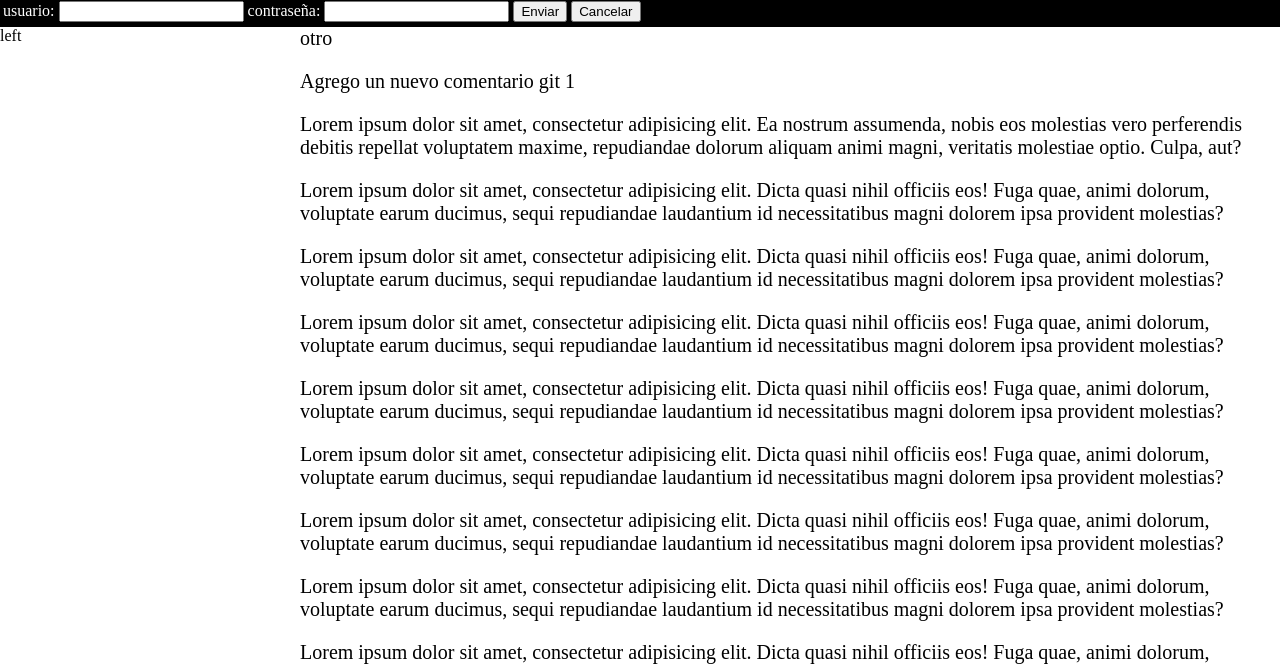
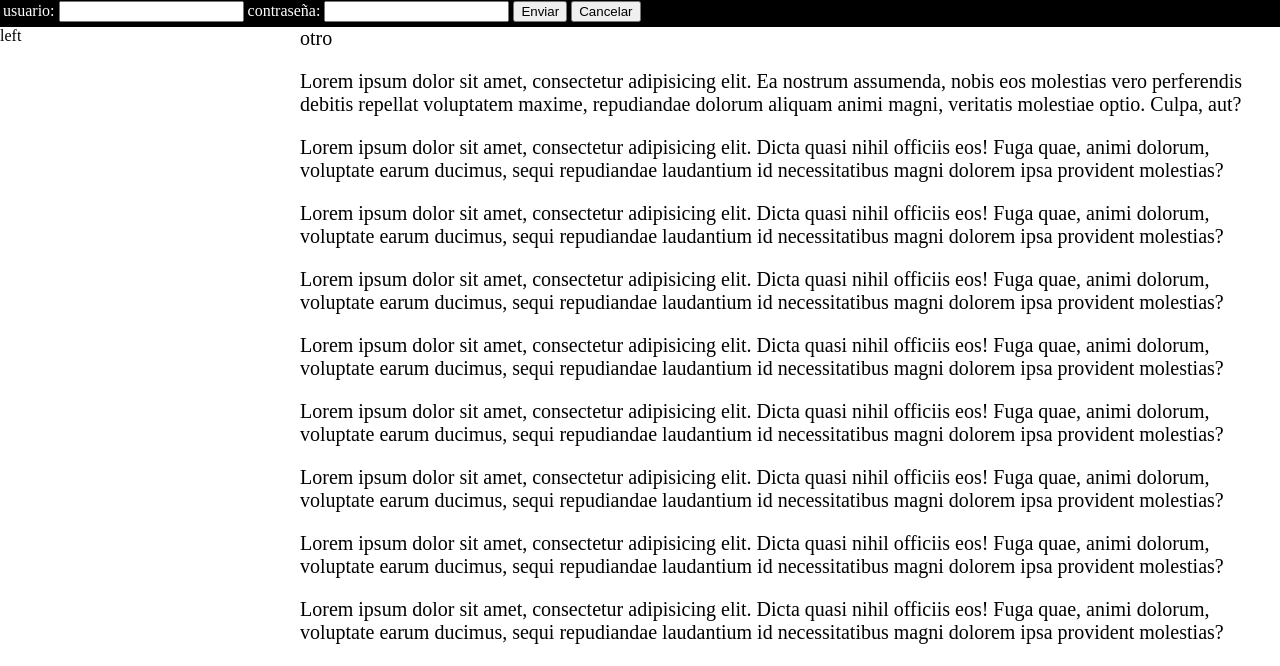
Before and after one commit to WeSolution/MiProyecto, a plain HTML site: page index.html in a window 1280 px wide. Shown: the top 666 px of the page. Drawn offline with Linux system fonts and the light colour scheme.

Commit message:
actualizando Test

```diff
--- a/index.html
+++ b/index.html
@@ -21,7 +21,7 @@
 	</div>
 	<div id="center">
 		<p>otro</p>
-		<p>Agrego un nuevo comentario git 1</p>
+
 		<p>Lorem ipsum dolor sit amet, consectetur adipisicing elit. Ea nostrum assumenda, nobis eos molestias vero perferendis debitis repellat voluptatem maxime, repudiandae dolorum aliquam animi magni, veritatis molestiae optio. Culpa, aut?</p>
 		<p>Lorem ipsum dolor sit amet, consectetur adipisicing elit. Dicta quasi nihil officiis eos! Fuga quae, animi dolorum, voluptate earum ducimus, sequi repudiandae laudantium id necessitatibus magni dolorem ipsa provident molestias?</p>
 		<p>Lorem ipsum dolor sit amet, consectetur adipisicing elit. Dicta quasi nihil officiis eos! Fuga quae, animi dolorum, voluptate earum ducimus, sequi repudiandae laudantium id necessitatibus magni dolorem ipsa provident molestias?</p>
```
